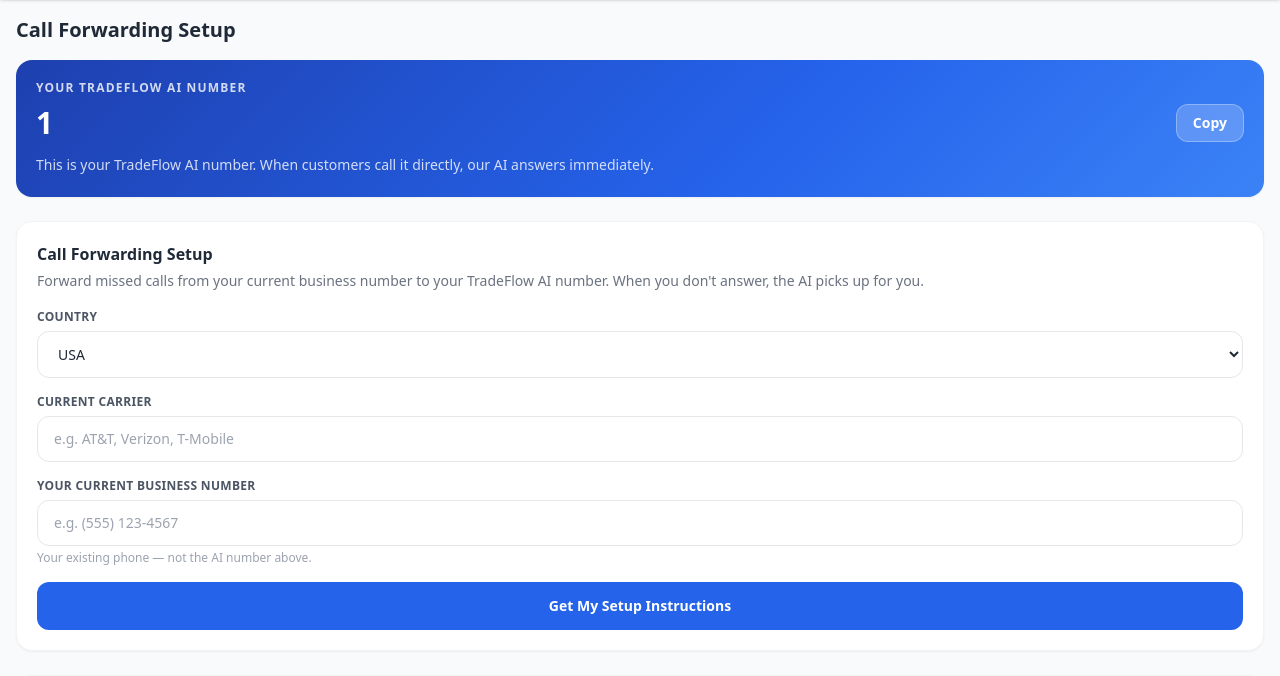
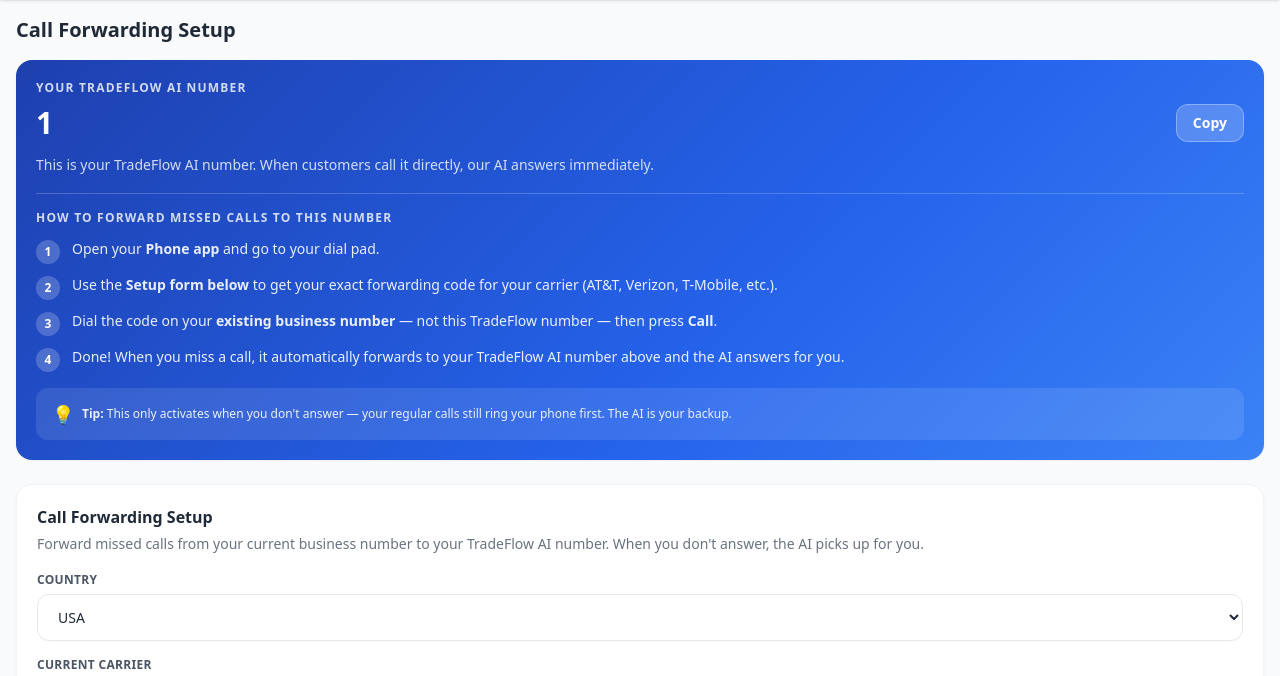
Before and after one commit to ren206-png/TradeFlow-OS-PRO, a FastAPI app: template app/templates/portal_setup.html in a window 1280 px wide. Shown: the part 44-720 px from the top of the page. Run offline with FastAPI, Linux system fonts and the light colour scheme; the template is opened without the code that fills it: most values are stand-ins (such as "Sample title", 1, 10 or a date in 2020); parts of the project's set-up code (start-up, migrations or seed data) failed here and were passed over; some libraries are stand-ins or nearby versions.

Commit message:
Add call forwarding instructions inside the AI number card on Setup tab
Shows 4-step visual guide inside the blue card explaining how to forward
missed calls from their business number to the TradeFlow AI number.
Includes tip clarifying it only activates on no-answer (not all calls).

Co-Authored-By: Claude Sonnet 4.6 <noreply@anthropic.com>

```diff
--- a/app/templates/portal_setup.html
+++ b/app/templates/portal_setup.html
@@ -20,6 +20,50 @@
       </button>
     </div>
     <p class="text-sm opacity-80 mt-3 leading-relaxed">This is your TradeFlow AI number. When customers call it directly, our AI answers immediately.</p>
+
+    <!-- Forwarding instructions inside the card -->
+    <div class="mt-4 pt-4 border-t border-white border-opacity-20">
+      <p class="text-xs font-semibold uppercase tracking-widest opacity-80 mb-3">How to forward missed calls to this number</p>
+      <div class="space-y-2.5">
+
+        <div class="flex items-start gap-3">
+          <div class="shrink-0 w-6 h-6 rounded-full bg-white bg-opacity-20 flex items-center justify-center text-xs font-bold mt-0.5">1</div>
+          <p class="text-sm opacity-90 leading-relaxed">
+            Open your <strong class="font-semibold">Phone app</strong> and go to your dial pad.
+          </p>
+        </div>
+
+        <div class="flex items-start gap-3">
+          <div class="shrink-0 w-6 h-6 rounded-full bg-white bg-opacity-20 flex items-center justify-center text-xs font-bold mt-0.5">2</div>
+          <p class="text-sm opacity-90 leading-relaxed">
+            Use the <strong class="font-semibold">Setup form below</strong> to get your exact forwarding code for your carrier (AT&amp;T, Verizon, T-Mobile, etc.).
+          </p>
+        </div>
+
+        <div class="flex items-start gap-3">
+          <div class="shrink-0 w-6 h-6 rounded-full bg-white bg-opacity-20 flex items-center justify-center text-xs font-bold mt-0.5">3</div>
+          <p class="text-sm opacity-90 leading-relaxed">
+            Dial the code on your <strong class="font-semibold">existing business number</strong> — not this TradeFlow number — then press <strong class="font-semibold">Call</strong>.
+          </p>
+        </div>
+
+        <div class="flex items-start gap-3">
+          <div class="shrink-0 w-6 h-6 rounded-full bg-white bg-opacity-20 flex items-center justify-center text-xs font-bold mt-0.5">4</div>
+          <p class="text-sm opacity-90 leading-relaxed">
+            Done! When you miss a call, it automatically forwards to your TradeFlow AI number above and the AI answers for you.
+          </p>
+        </div>
+
+      </div>
+
+      <div class="mt-4 bg-white bg-opacity-10 rounded-xl px-4 py-3 flex items-center gap-2">
+        <span class="text-lg">💡</span>
+        <p class="text-xs opacity-90 leading-relaxed">
+          <strong class="font-semibold">Tip:</strong> This only activates when you don't answer — your regular calls still ring your phone first. The AI is your backup.
+        </p>
+      </div>
+    </div>
+
   </div>
 </div>
 {% endif %}
```
